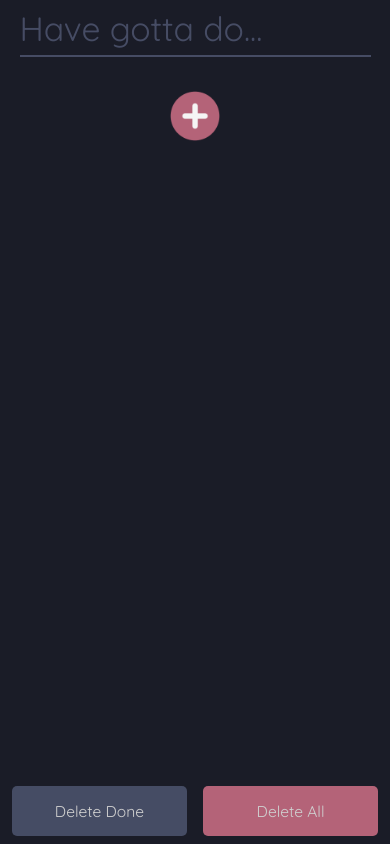
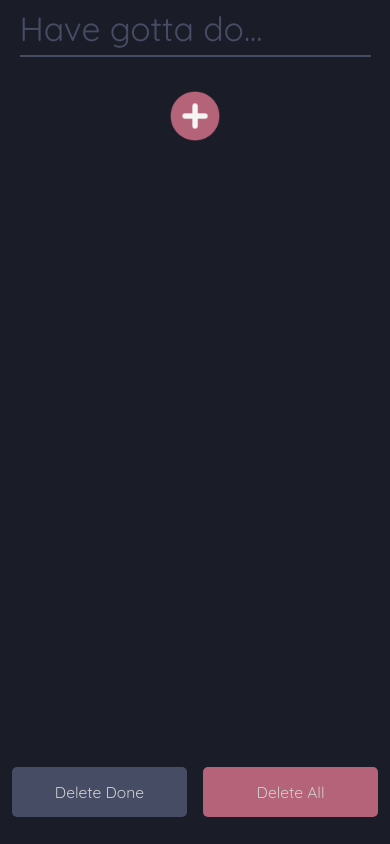
Before and after one commit to cleaningsupplies/todo_public, a React (Create React App) app: page / in a window 390 px wide. Built offline with nearby package versions, Linux system fonts and the light colour scheme.

Commit message:
mini optical fixeds for phone

```diff
--- a/src/css/TodoApp.css
+++ b/src/css/TodoApp.css
@@ -32,6 +32,7 @@
         position: fixed;
         right: 0;
         bottom: 0;
+        margin-bottom: 5%;
     }
 
     .deleteAll, .deleteDone {
--- a/src/css/TodoList.css
+++ b/src/css/TodoList.css
@@ -16,8 +16,7 @@
 
 @media only screen and (max-width: 600px) {
     .TodoList{
-        height: 60vh;
-        margin-bottom: 55px;
+        height: 55vh;
     }
 
 }
```
Also changed, not shown: 6 other files (tests, documents, lock files or other folders).
